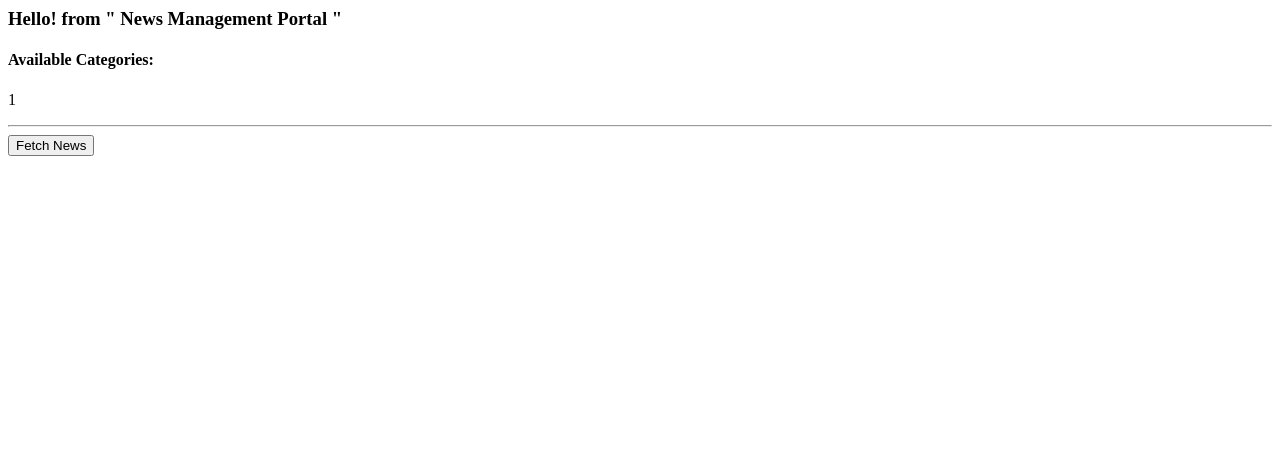
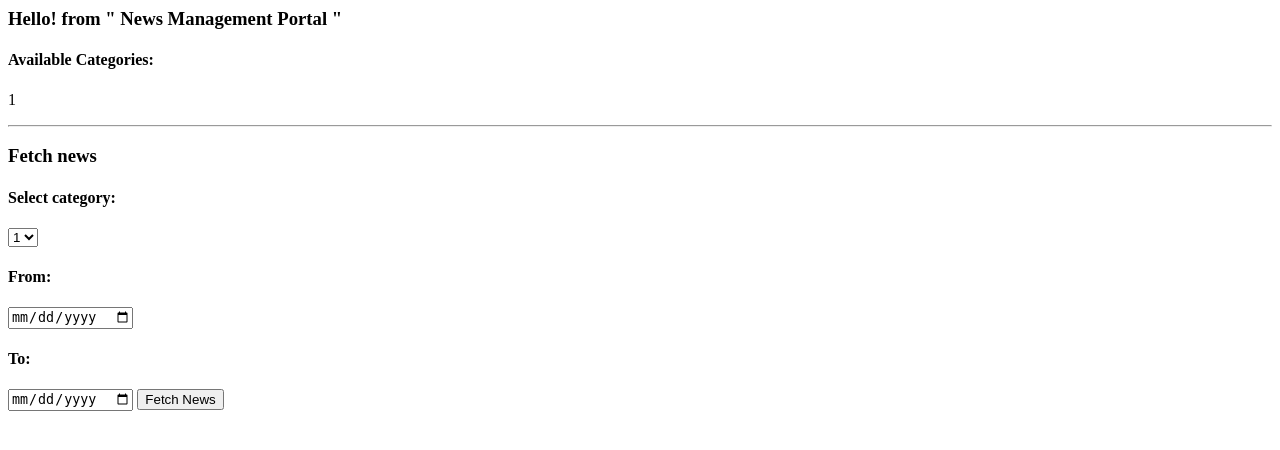
Before and after one commit to AVShankar/news-api-backend, a Flask app: template templates/index.html in a window 1280 px wide. Shown: the top 450 px of the page. Run offline with Flask 2, Linux system fonts and the light colour scheme; the template is opened without the code that fills it: most values are stand-ins (such as "Sample title", 1, 10 or a date in 2020); parts of the project's set-up code (start-up, migrations or seed data) failed here and were passed over.

Commit message:
feat: added fetch news api call

```diff
--- a/app.py
+++ b/app.py
@@ -1,6 +1,8 @@
-from flask import Flask, render_template, request, redirect
+from flask import Flask, render_template, request, redirect, jsonify
 from flaskext.mysql import MySQL
+import json
 import yaml
+import requests
 
 app = Flask(__name__)
 
@@ -20,8 +22,19 @@ def api_root():
     return redirect('/categories')
 
 
-@app.route('/categories')
+@app.route('/categories', methods=["POST", "GET"])
 def categories():
+    if request.method == "POST":
+        select = request.form
+        category = str(select['category']).lower()
+        fromDate = str(select['fromDate'])
+        toDate = str(select['toDate'])
+        apiKey = '2b77b1785b9d4ea6ab7eea9c12d4a9e8'
+        newsURL = 'https://newsapi.org/v2/everything?q='+category+'&from='+fromDate+'&to='+toDate+'&sortBy=relevancy&apiKey='+apiKey
+        content = requests.get(newsURL)
+        content = content.json()
+        print(content)
+        return jsonify({"content": content})
     cur = mysql.get_db().cursor()
     result = cur.execute('SELECT * FROM categories')
     if result > 0:
--- a/templates/index.html
+++ b/templates/index.html
@@ -1,7 +1,20 @@
 <h3>Hello! from &quot; News Management Portal &quot;</h3>
-<h4>Available Categories: </h4>
+<h4>Available Categories:</h4>
 {% for category in categoryList %}
 <p>{{category[0]}}</p>
 {% endfor %}
-<hr/>
-<input type="submit" value="Fetch News"/>
+<hr />
+<h3>Fetch news</h3>
+<form method="POST" action="">
+    <h4>Select category:</h4>
+  <select name="category">
+    {% for category in categoryList %}
+    <option value="{{category[0]}}">{{category[0]}}</option>
+    {% endfor %}
+  </select>
+  <h4>From:</h4>
+  <input type="date" name="fromDate">
+  <h4>To:</h4>
+  <input type="date" name="toDate">
+  <input type="submit" value="Fetch News" />
+</form>
```
Also changed, not shown: 1 other file.
